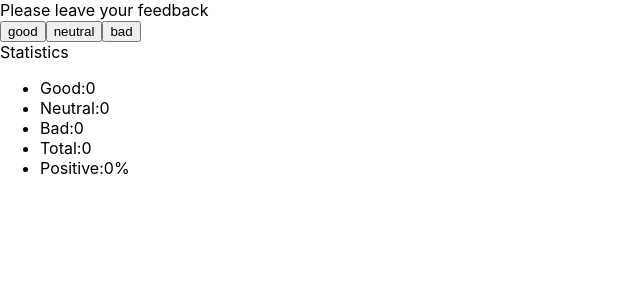
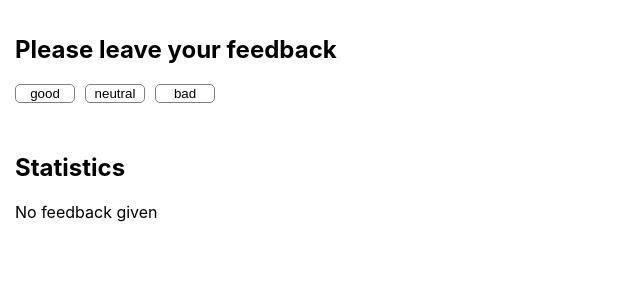
Before and after one commit to a-nn-a-bychkova/goit-react-hw-02-feedback, a React (Create React App) app: page / in a window 1280 px wide. Shown: the top 300 px of the page, without its empty margins (0-640 px from the left). Built offline with nearby package versions, Linux system fonts and the light colour scheme.

Commit message:
adds render by condition and css styles

```diff
--- a/src/components/App.js
+++ b/src/components/App.js
@@ -3,6 +3,7 @@ import shortid from 'shortid';
 import FeedbackOptions from './FeedbackOptions';
 import Section from './Section';
 import Statistics from './Statistics';
+import Notification from './Notification';
 
 class App extends Component {
   state = {
@@ -42,6 +43,7 @@ class App extends Component {
           />
         </Section>
         <Section title="Statistics">
+          {feedbackQuantity > 0 ? (
             <Statistics
               good={good}
               neutral={neutral}
@@ -49,6 +51,9 @@ class App extends Component {
               total={feedbackQuantity}
               positivePercentage={percentage}
             />
+          ) : (
+            <Notification message="No feedback given" />
+          )}
         </Section>
       </div>
     );
--- a/src/components/FeedbackOptions/FeedbackOptions.js
+++ b/src/components/FeedbackOptions/FeedbackOptions.js
@@ -1,8 +1,9 @@
 import React from 'react';
+import s from './FeedbackOptions.module.css';
 
 const FeedbackOptions = ({ options, onLeaveFeedback }) => {
   return (
-    <div>
+    <div className={s.Container}>
       {options.map(option => (
         <button
           type="button"
--- /dev/null
+++ b/src/components/FeedbackOptions/FeedbackOptions.module.css
@@ -0,0 +1,12 @@
+.Container {
+  display: flex;
+}
+
+button {
+  width: 60px;
+  background-color: #ffffff;
+  border: 1px solid grey;
+  border-radius: 5px;
+  margin-right: 10px;
+  cursor: pointer;
+}
--- /dev/null
+++ b/src/components/Notification/Notification.js
@@ -0,0 +1,7 @@
+import React from 'react';
+
+const Notification = ({ message }) => {
+  return <p className="Notification">{message}</p>;
+};
+
+export default Notification;
--- /dev/null
+++ b/src/components/Notification/index.js
@@ -0,0 +1 @@
+export { default } from './Notification';
--- a/src/components/Section/Section.js
+++ b/src/components/Section/Section.js
@@ -1,9 +1,10 @@
 import React from 'react';
+import s from './Section.module.css';
 
 const Section = ({ title, children }) => {
   return (
-    <section className="Section">
-      {title}
+    <section className={s.Section}>
+      <h2> {title}</h2>
       {children}
     </section>
   );
--- /dev/null
+++ b/src/components/Section/Section.module.css
@@ -0,0 +1,4 @@
+.Section {
+  width: 400px;
+  padding: 15px;
+}
--- a/src/components/Statistics/Statistics.js
+++ b/src/components/Statistics/Statistics.js
@@ -1,19 +1,15 @@
 import React from 'react';
+import s from './Statistics.module.css';
 
 const Statistics = ({ good, neutral, bad, total, positivePercentage }) => {
+  console.log(total);
   return (
-    <ul className="list">
-      <li className="item">Good:{good}</li>
-      <li className="item">Neutral:{neutral}</li>
-      <li className="item">Bad:{bad}</li>
-      <li className="item">
-        Total:
-        {total}
-      </li>
-      <li className="item">
-        Positive:
-        {positivePercentage}%
-      </li>
+    <ul className={s.List}>
+      <li className={s.Item}>Good: {good}</li>
+      <li className={s.Item}>Neutral: {neutral}</li>
+      <li className={s.Item}>Bad: {bad}</li>
+      <li className={s.Item}>Total: {total}</li>
+      <li className={s.Item}>Positive: {positivePercentage}%</li>
     </ul>
   );
 };
--- /dev/null
+++ b/src/components/Statistics/Statistics.module.css
@@ -0,0 +1,9 @@
+.List {
+  list-style: none;
+  padding: 0;
+}
+
+.Item {
+  margin-bottom: 10px;
+  font-weight: 500;
+}
```
Lines whose indentation alone changed are shown as unchanged.
